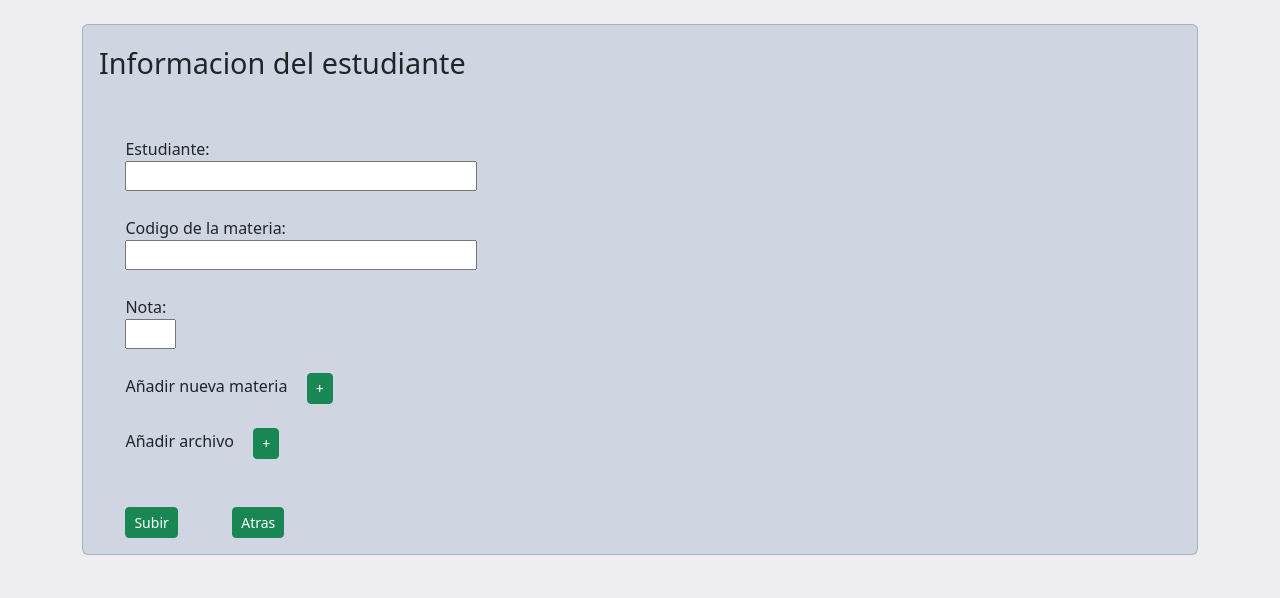
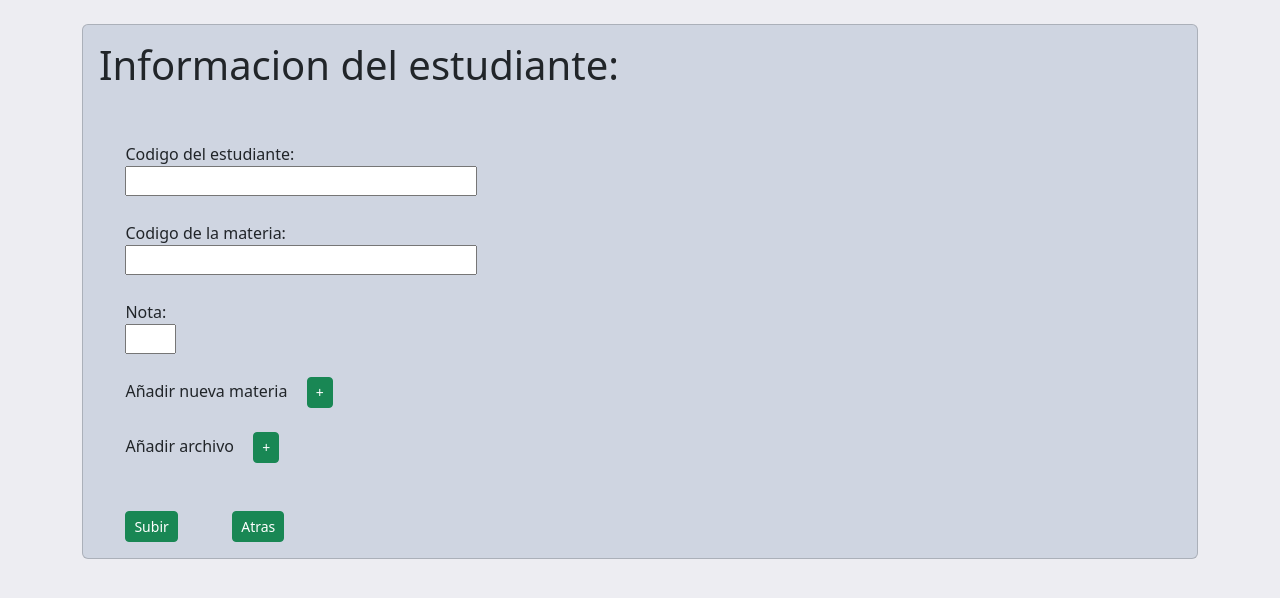
Before and after one commit to SamuelGutierrez24/Proyecto_Integrador1-StudentsManagement, a Django app: page /BalanceAcademico/registroNotasBA.html in a window 1280 px wide. Shown: the part 104-702 px from the top of the page. Run offline with Django 4.2, Linux system fonts and the light colour scheme.

Commit message:
fix: :bug: Fix Models and Fix form
Fix the atributes of Materia in Models.py and Fix the Form, now the bottons work properly, the form register the data on the DataBase

```diff
--- /dev/null
+++ b/Icesi_Students_Management/static/js/RegistroNotasBA.js
@@ -0,0 +1,20 @@
+let contador = 1;
+
+function agregarMateria() {
+    contador++;
+    const materiasDiv = document.getElementById("materias");
+
+    const nuevaMateriaDiv = document.createElement("div");
+    nuevaMateriaDiv.innerHTML = `
+        <label for="codMateria${contador}" style="margin-top: 5%;">Codigo de la materia:</label>
+        <br>
+        <input type="text" id="codMateria${contador}" name="codMateria${contador}" required style="width: 70%;">
+        <br>
+        <label for="Nota${contador}" style="margin-top: 5%;">Nota:</label>
+        <br>
+        <input type="text" id="Nota${contador}" name="Nota${contador}" required  style="width: 10%;">
+        <br>
+    `;
+
+    materiasDiv.appendChild(nuevaMateriaDiv);
+}
--- a/Icesi_Students_Management/templates/menuBalanceAcademico.html
+++ b/Icesi_Students_Management/templates/menuBalanceAcademico.html
@@ -50,7 +50,7 @@
                                     {% for notificaciones in notificaciones %}
                                         <tr>
                                             <td  onclick="" >
-                                                {{notificaciones.title}}
+                                                {{notificaciones.strBA}}
                                             </td>
                                         </tr>
                                     {% endfor %}
--- a/Icesi_Students_Management/templates/registroNotasBA.html
+++ b/Icesi_Students_Management/templates/registroNotasBA.html
@@ -13,35 +13,14 @@
             background-color: #EDEDF2;
         }
 
-        .container-flex{
-            display: flex;
-        }
-
         .btn#botonSuperior {
             color: #fff;
             margin-left: 100%;
             width: max-content;
         }
 
-        .btn#botonCuerpo {
-            margin-top: 15%;
-            margin-left: 20%;
-        }
-
         header.bg-primary {
             background-color: #6C788E !important;
-        }
-
-        #textoLabel1 {
-            font-size: 180%;
-        }
-
-        #textoLabel2 {
-            font-size: 180%;
-        }
-
-        #LiNotificaciones {
-            margin-top: 5%;
         }
 
         .card {
@@ -68,7 +47,7 @@
         <div class="container">
             <div class="row">
                 <div class="col-md-6">
-                    <h1 id="titulo">Título Principal</h1>
+                    <h1 id="titulo">Balance Academico</h1>
                 </div>
                 <div class="col-md-6 text-right">
                     <a href="/signin" class="btn btn-outline-danger btn-sm" id="botonSuperior">Cerrar Sesion</a>
@@ -83,24 +62,29 @@
             <section class="card-body">
                 <div class="row">
                     <div class="col-md-6">
-                        <label id="textoLabel1">TextoLabel1:</label>
+                        <h1>Informacion del estudiante:</h1>
                         <div>
-                            <form method="post" style="margin-top: 10%; margin-left: 5%;">
-                                <!-- Campo de texto -->
-                                <label for="nombre">Estudiante:</label>
+                            <form method="post" action="./registroNotasBA.html" style="margin-top: 10%; margin-left: 5%;" id="formularioBA">
+                                {% csrf_token %}
+                                {{ error }}
+                                <label for="codigo">Codigo del estudiante:</label>
                                 <br>
-                                <input type="text" id="nombre" name="nombre" required style="width: 70%;">
+                                <input type="text" id="codigo" name="codigo" required style="width: 70%;">
                                 <br>
-                                <label for="codMateria" style="margin-top: 5%;">Codigo de la materia:</label>
-                                <br>
-                                <input type="text" id="codMateria" name="codMateria" required style="width: 70%;">
-                                <br>
-                                <label for="Nota" style="margin-top: 5%;">Nota:</label>
-                                <br>
-                                <input type="text" id="Nota" name="Nota" required  style="width: 10%;">
-                                <br>
+                                <div id="materias">
+                                    <div>
+                                        <label for="codMateria1" style="margin-top: 5%;">Codigo de la materia:</label>
+                                        <br>
+                                        <input type="text" id="codMateria1" name="codMateria1" required style="width: 70%;">
+                                        <br>
+                                        <label for="Nota1" style="margin-top: 5%;">Nota:</label>
+                                        <br>
+                                        <input type="text" id="Nota1" name="Nota1" required  style="width: 10%;">
+                                        <br>
+                                    </div>
+                                </div>
                                 <label for="Añadir nueva materia" style="margin-top: 5%;">Añadir nueva materia</label>
-                                <a href="registroNotasBA.html" class="btn btn-success btn-sm" id="añadirM">+</a>
+                                <a class="btn btn-success btn-sm" id="añadirM" onclick="agregarMateria()">+</a>
                                 <br>
                                 <br>
                                 <label for="Añadir archivo">Añadir archivo</label>
@@ -108,7 +92,7 @@
                                 <br>
                                 <br>
                                 <br>
-                                <a class="btn btn-success btn-sm" id="SubirNotas">Subir</a>
+                                <button type="submit" class="btn btn-success btn-sm" id="SubirNotas">Subir</button>
                                 <a href="/BalanceAcademico" class="btn btn-success btn-sm" id="Retroceder" style="margin-left: 10%;">Atras</a>
                             </form>
                         </div>
@@ -118,22 +102,7 @@
         </section>
     </div>
 
-    <!-- Scripts para personalización -->
-  <script>
-      // Cambiar el título de la sección superior
-      document.getElementById('titulo').innerText = 'Balance Academico';
-
-      // Cambiar el texto del label1 en el cuerpo
-      document.getElementById('textoLabel1').innerText = 'Informacion del estudiante';
-
-      // Cambiar el texto del botón del cuerpo
-      document.getElementById('botonCuerpo').innerText = 'Subir balance academico';
-
-      // Cambiar el texto del botón superior
-      document.getElementById('botonSuperior').innerText = 'Cerrar Sesion'
-
-      // Cambiar el texto del label2 en el cuerpo
-      document.getElementById('textoLabel2').innerText = 'Notificaciones';
- </script>
+    <!-- Scripts -->
+    <script src="/static/js/RegistroNotasBA.js"></script>
 </body>
 </html>
--- a/Icesi_Students_Management/urls.py
+++ b/Icesi_Students_Management/urls.py
@@ -7,5 +7,5 @@ urlpatterns = [
     path('signin/', views.signin, name='signin'),
     path('logout/', views.signout, name='logout'),
     path('BalanceAcademico/', views.BAMenu.menu, name='menuBalanceAcademico'),
-    path('BalanceAcademico/registroNotasBA.html', views.registroNotasBA, name='registroNotasBA')
+    path('BalanceAcademico/registroNotasBA.html', views.RegMateria, name='registroNotasBA')
 ]
--- a/Icesi_Students_Management/views/BAMenu.py
+++ b/Icesi_Students_Management/views/BAMenu.py
@@ -7,7 +7,7 @@ def menu(request):
     notifi = []
 
     for noti in notificaciones:
-        if(noti.type==0):
+        if(noti.type==0 or noti.type==1):
             notifi.append(noti)
 
     return render(request, 'menuBalanceAcademico.html', {'notificaciones': notifi})
--- a/Icesi_Students_Management/views/registroNotasBA_view.py
+++ b/Icesi_Students_Management/views/registroNotasBA_view.py
@@ -1,4 +1,31 @@
-from django.shortcuts import render
+from django.shortcuts import render, redirect
+from Icesi_Students_Management.models import Student, Materia
 
 def registroNotasBA(request):
     return render(request, 'registroNotasBA.html')
+
+def RegMateria(request):
+    if request.method == 'POST':
+        codigo_estudiante = request.POST.get('codigo')  # Obtén el nombre del estudiante desde el formulario
+
+        # Buscar al estudiante por su nombre en la base de datos
+        estudiante = Student.objects.all().filter(code=codigo_estudiante).exists()
+        print(estudiante)
+
+        if estudiante == False:
+            return  render(request, 'registroNotasBA.html',{
+                "error": 'El estudiante no existe'
+                })
+        else:
+            # Recopila los campos generados dinámicamente
+            for key, value in request.POST.items():
+                if key.startswith('codMateria') and value:
+                    index = key.replace('codMateria', '')
+                    cod_materia = request.POST[f'codMateria{index}']
+                    nota = request.POST[f'Nota{index}']
+
+                    # Crea una instancia de Materia y guárdala en la base de datos
+                    materia = Materia(student=Student.objects.all().get(code=codigo_estudiante), codMateria=cod_materia, nota=nota)
+                    materia.save()  # Guardar la materia en la base de datos
+
+    return render(request, 'registroNotasBA.html')
```
Also changed, not shown: Icesi_Students_Management/forms.py (added, +7 -0 lines), Icesi_Students_Management/models.py (+6 -6 lines), Icesi_Students_Management/migrations/0003_rename_materiaid_materia_codmateria_and_more.py (added), Icesi_Students_Management/migrations/0004_alter_materia_nota.py (added).
